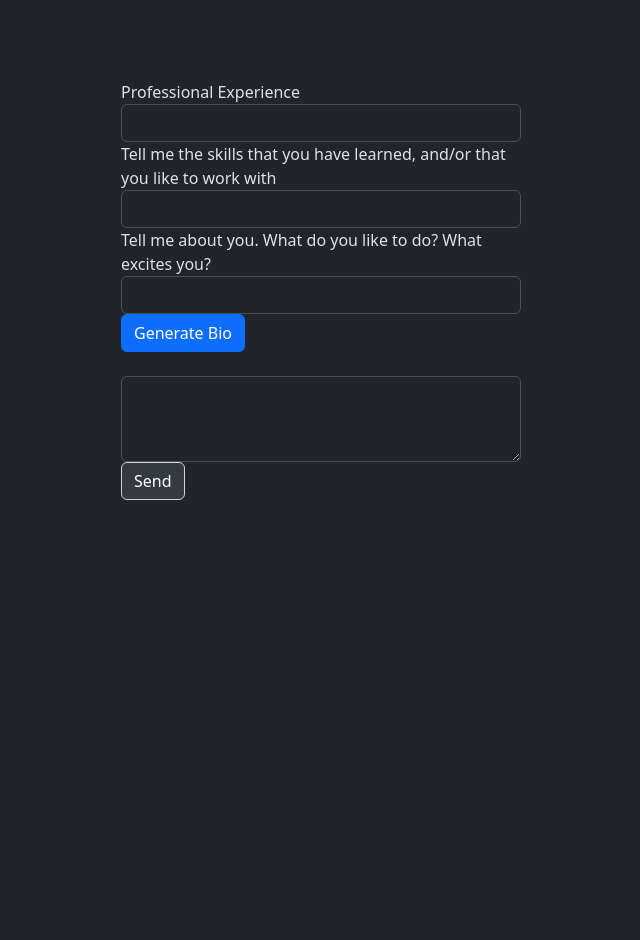
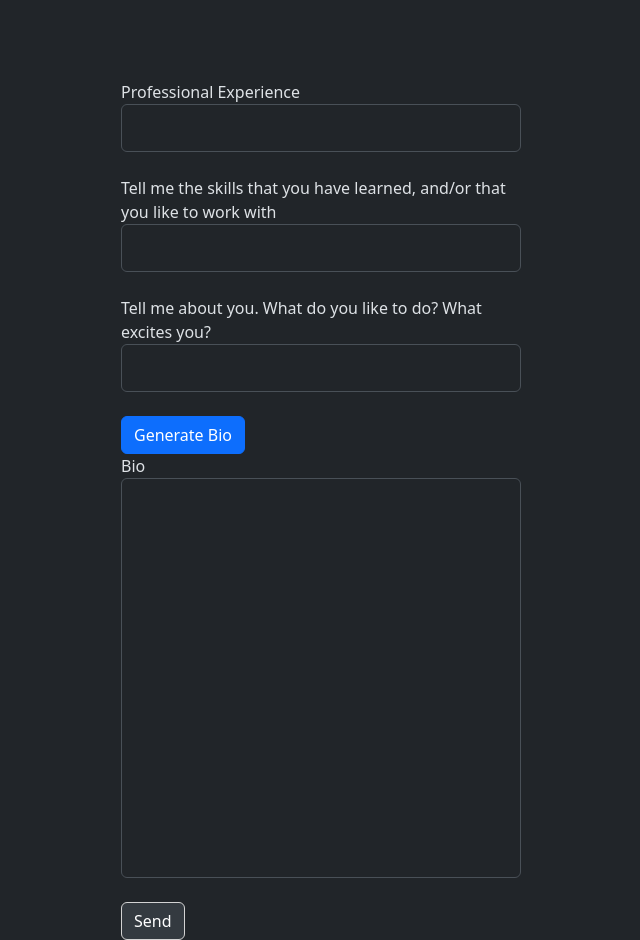
Before and after one commit to pedromussi0/linkedin-gen, a Django app: page /save/ in a window 1280 px wide. Shown: the whole page, without its empty margins (319-959 px from the left). Before the commit the page ends 500 px from the top, so only its background shows below. Run offline with Django 4.2, Linux system fonts and the light colour scheme; parts of the project's set-up code (start-up, migrations or seed data) failed here and were passed over.

Commit message:
updating styling

```diff
--- a/app/templates/app/base.html
+++ b/app/templates/app/base.html
@@ -25,7 +25,7 @@
                 <div class="collapse navbar-collapse" id="navbarNav">
                     <ul class="navbar-nav">
                         <li class="nav-item">
-                            <a class="nav-link active" aria-current="page" href="#">Linkedin Bio Generator</a>
+                            <a class="nav-link active" aria-current="page" href="{% url 'generate_bio' %}">Linkedin Bio Generator</a>
                         </li>
                     </ul>
                     <ul class="navbar-nav ms-auto">
--- a/app/templates/app/generatebio.html
+++ b/app/templates/app/generatebio.html
@@ -5,6 +5,16 @@
     .form-wrapper {
         max-width: 25rem;
         margin: 5rem auto 0;
+    }
+    .form-group {
+        margin-bottom: 1.5rem;
+    }
+    .form-control {
+        height: 3rem;
+    }
+    .bio {
+        height: 25rem;
+        resize: none;
     }
 </style>
 {% endblock %}
@@ -15,7 +25,7 @@
         <form method="POST" action="{% url 'generate_bio' %}">
             {% csrf_token %}
             <div class="form-group">
-                <label for="id_professional_title">Professional Experience</label>
+                <label for="id_professional_experience">Professional Experience</label>
                 <input type="text" name="professional_experience" id="id_professional_experience" class="form-control">
             </div>
 
@@ -33,22 +43,20 @@
         </form>
 
         <div class="text-area-wrapper">
-
             <form method="POST" action="{% url 'send_email' %}">
                 {% csrf_token %}
-                <div style="display: contents;">
-                <label for="bio"></label>
-                <textarea class="form-control bio custom-width" name="textarea_content" id="bio" rows="3">
-                    {% if bio %}
-                        {{ bio }}
-                    {% endif %}
-                </textarea>
+                <div class="form-group">
+                    <label for="bio">Bio</label>
+                    <textarea class="form-control bio" name="textarea_content" id="bio" rows="3">
+                        {% if bio %}
+                            {{ bio }}
+                        {% endif %}
+                    </textarea>
+                </div>
                 <div class="button-container">
                     <button type="submit" class="btn btn-primary" style="background-color: #343a40; border-color: lightgray;">Send</button>
                 </div>
-            </div>
             </form>
-
         </div>
     </div>
 </div>
```
